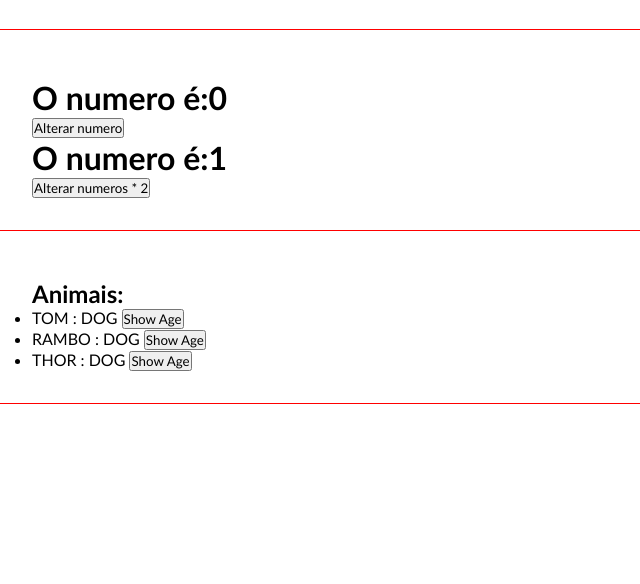
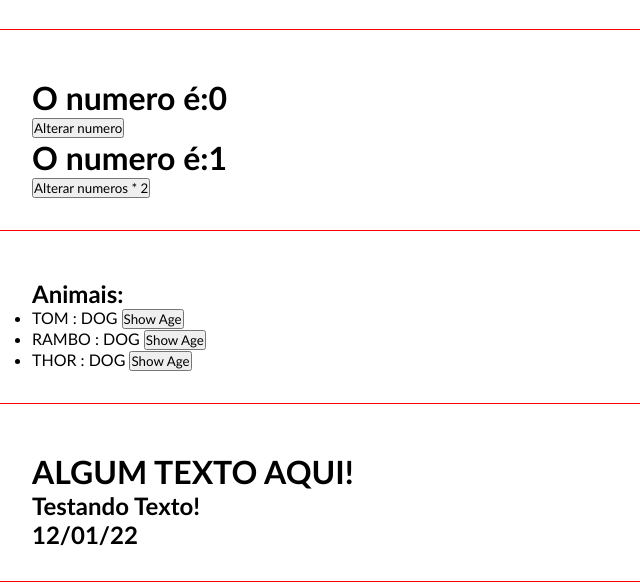
Before and after one commit to RafaelSaCa/CursoAngular, an Angular app: page / in a window 1280 px wide. Shown: the part 1032-1616 px from the top of the page, without its empty margins (0-640 px from the left). Built offline with nearby package versions, Linux system fonts and the light colour scheme.

Commit message:
PIPE OPERATORS

```diff
--- a/src/app/app.component.html
+++ b/src/app/app.component.html
@@ -14,3 +14,4 @@
 <app-eventos></app-eventos>
 <app-emitter></app-emitter>
 <app-list-render></app-list-render>
+<app-pipes></app-pipes>
--- a/src/app/app.module.ts
+++ b/src/app/app.module.ts
@@ -11,6 +11,7 @@
 import { ChangeNumberComponent } from './components/change-number/change-number.component';
 import { ChangeNumber2Component } from './components/change-number2/change-number2.component';
 import { ListRenderComponent } from './components/list-render/list-render.component';
+import { PipesComponent } from './components/pipes/pipes.component';
 
 @NgModule({
   declarations: [
@@ -23,7 +24,8 @@
     EmitterComponent,
     ChangeNumberComponent,
     ChangeNumber2Component,
-    ListRenderComponent
+    ListRenderComponent,
+    PipesComponent
   ],
   imports: [
     BrowserModule
--- a/src/app/components/list-render/list-render.component.ts
+++ b/src/app/components/list-render/list-render.component.ts
@@ -17,7 +17,7 @@
 
 animalDetails = ''
 
-showAge(animal: Animal){
+showAge(animal: Animal): void {
   this.animalDetails = `o pet ${animal.name} tem ${animal.age} ano(s)!`;
 }
 }
--- /dev/null
+++ b/src/app/components/pipes/pipes.component.html
@@ -0,0 +1,5 @@
+<div class="class">
+  <h1>{{ "algum texto aqui!" | uppercase }}</h1>
+  <h2>{{ someText | titlecase }}</h2>
+  <h2>{{ today | date:"MM/dd/yy" }}</h2>
+</div>
--- /dev/null
+++ b/src/app/components/pipes/pipes.component.ts
@@ -0,0 +1,13 @@
+import { Component } from '@angular/core';
+
+@Component({
+  selector: 'app-pipes',
+  templateUrl: './pipes.component.html',
+  styleUrls: ['./pipes.component.css']
+})
+export class PipesComponent {
+someText = "testando texto!"
+today = new Date();
+
+
+}
```
Also changed, not shown: src/app/components/pipes/pipes.component.css (added), 1 other file (tests, documents, lock files or other folders).
